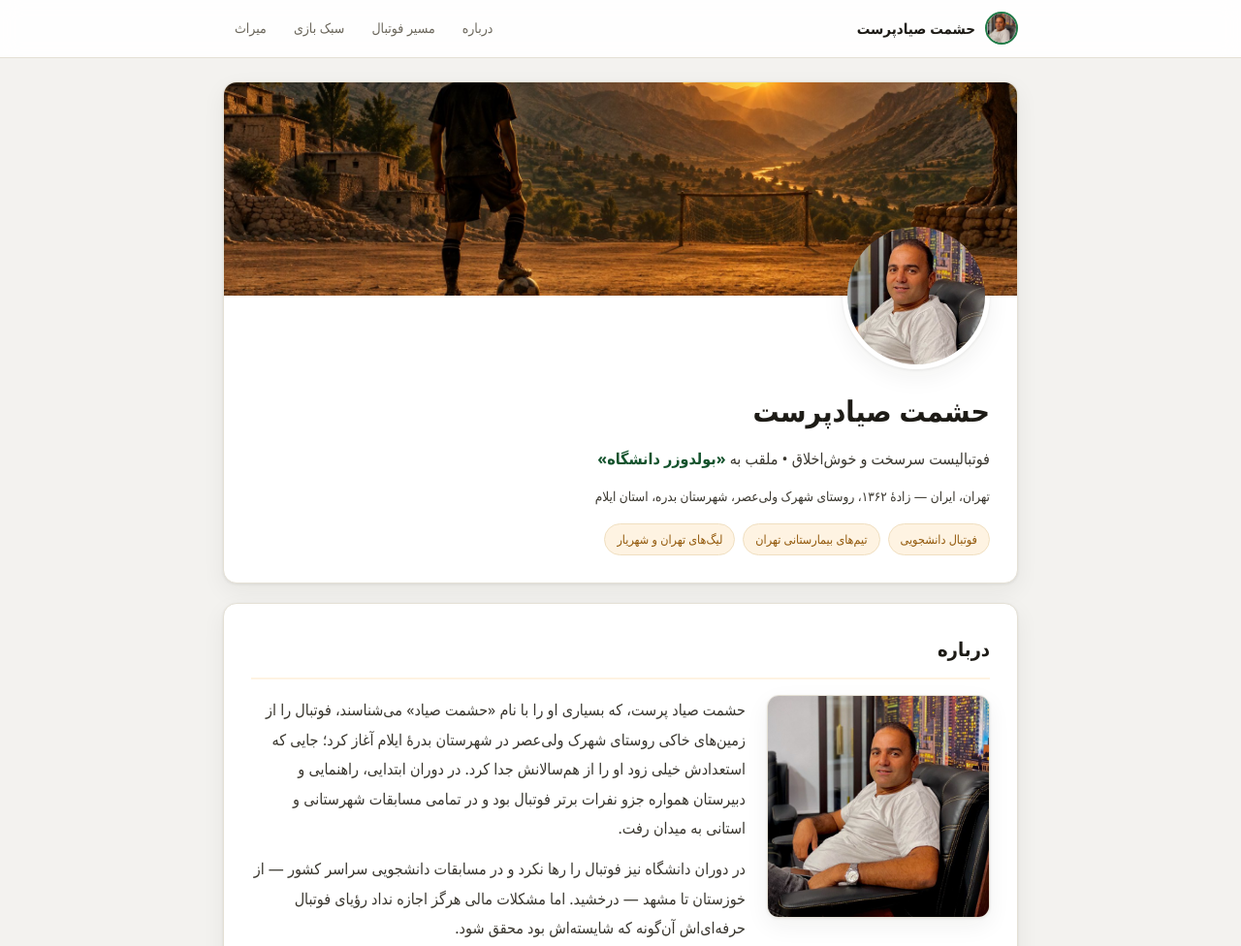
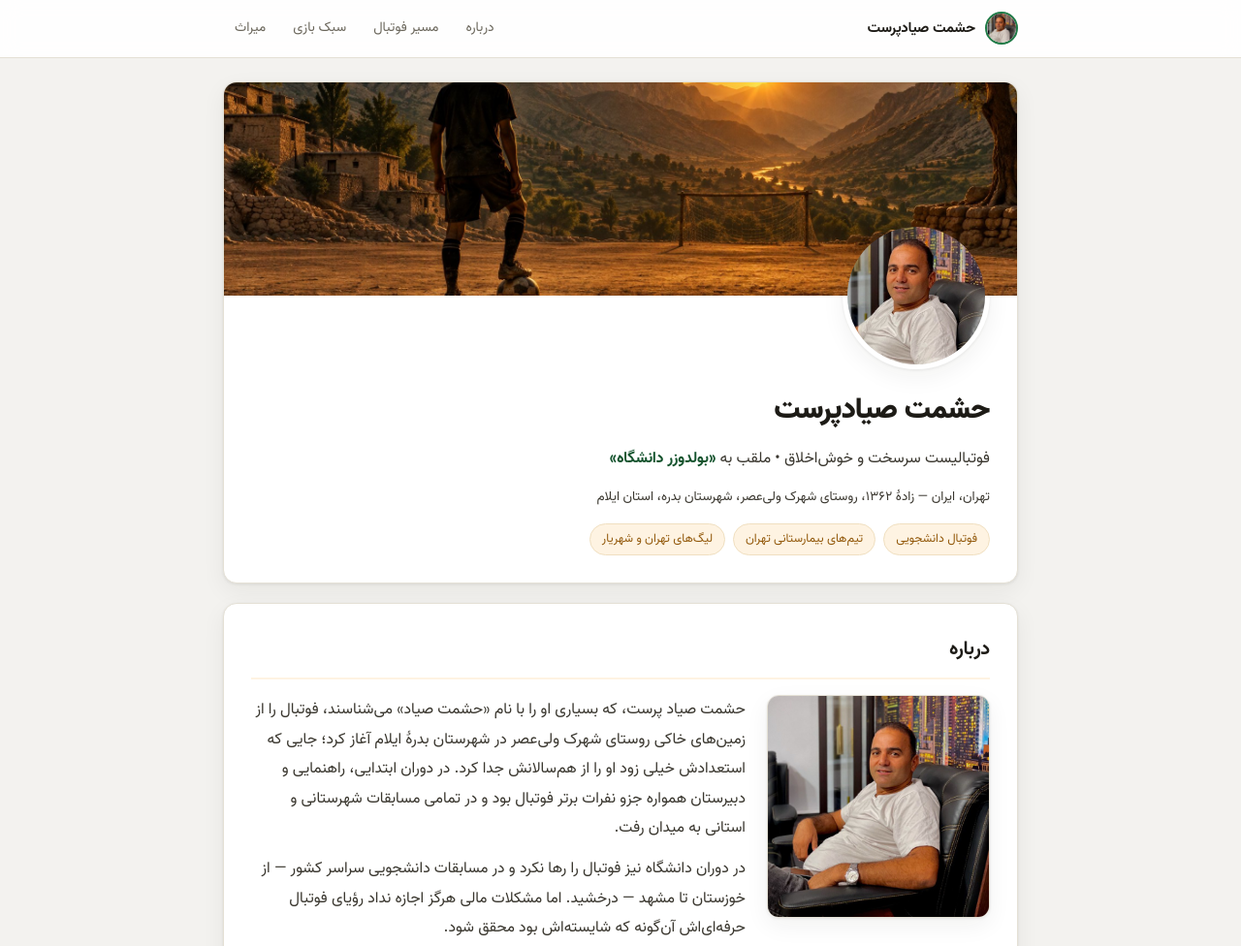
Before and after one commit to Mohamed454533/mohamed454533.github.io, a plain HTML site: page index.html in a window 1280 px wide. Shown: the top 976 px of the page at 97% size. Drawn offline with Linux system fonts and the light colour scheme; a small style sheet from the web is missing.

Commit message:
Strictly use self-hosted Vazir font (Rule 3); preload critical weights

```diff
--- a/index.html
+++ b/index.html
@@ -37,9 +37,9 @@
   <!-- Icons & performance -->
   <link rel="icon" href="assets/avatar.jpg" type="image/jpeg">
   <link rel="apple-touch-icon" href="assets/avatar.jpg">
-  <link rel="preconnect" href="https://cdn.jsdelivr.net" crossorigin>
   <link rel="preload" as="image" href="assets/cover.jpg" fetchpriority="high">
-  <link rel="stylesheet" href="https://cdn.jsdelivr.net/gh/rastikerdar/vazirmatn@v33.003/Vazirmatn-font-face.css">
+  <link rel="preload" as="font" type="font/woff2" href="assets/fonts/Vazir-Regular.woff2" crossorigin>
+  <link rel="preload" as="font" type="font/woff2" href="assets/fonts/Vazir-Bold.woff2" crossorigin>
   <link rel="stylesheet" href="styles.css">
   <script src="script.js" defer></script>
 
--- a/styles.css
+++ b/styles.css
@@ -1,3 +1,35 @@
+@font-face {
+  font-family: 'Vazir';
+  src: url('assets/fonts/Vazir-Regular.woff2') format('woff2');
+  font-weight: 400;
+  font-style: normal;
+  font-display: swap;
+}
+
+@font-face {
+  font-family: 'Vazir';
+  src: url('assets/fonts/Vazir-Medium.woff2') format('woff2');
+  font-weight: 500;
+  font-style: normal;
+  font-display: swap;
+}
+
+@font-face {
+  font-family: 'Vazir';
+  src: url('assets/fonts/Vazir-Bold.woff2') format('woff2');
+  font-weight: 700;
+  font-style: normal;
+  font-display: swap;
+}
+
+@font-face {
+  font-family: 'Vazir';
+  src: url('assets/fonts/Vazir-Black.woff2') format('woff2');
+  font-weight: 900;
+  font-style: normal;
+  font-display: swap;
+}
+
 :root {
   --bg: #f3f2ef;
   --card: #ffffff;
@@ -17,7 +49,7 @@
 html { scroll-behavior: smooth; }
 
 body {
-  font-family: Vazirmatn, "Segoe UI", Tahoma, sans-serif;
+  font-family: 'Vazir', Tahoma, sans-serif;
   background: var(--bg);
   color: var(--ink);
   line-height: 1.9;
```
Also changed, not shown: assets/fonts/Vazir-Black.woff2 (added), assets/fonts/Vazir-Bold.woff2 (added), assets/fonts/Vazir-Medium.woff2 (added), assets/fonts/Vazir-Regular.woff2 (added), 1 other file.
